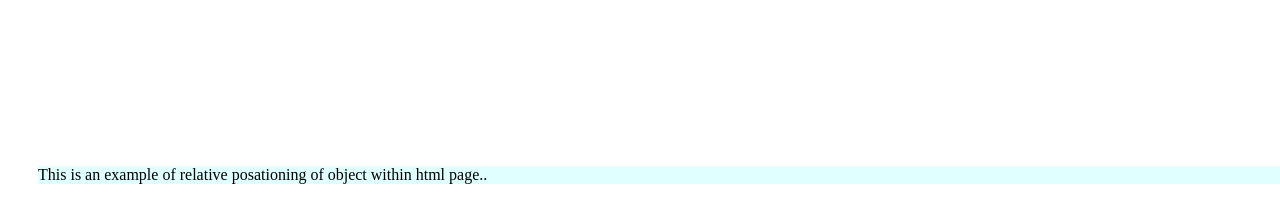
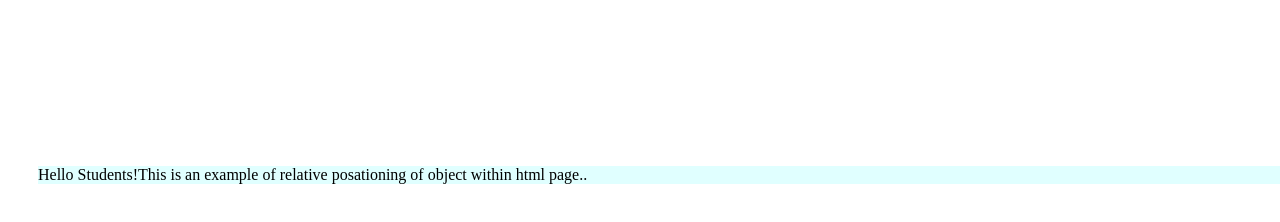
Before and after one commit to WSU-kduncan/s24cicd-hhundie, a plain HTML site: page website/index.html in a window 1280 px wide. Shown: the top 222 px of the page. Drawn offline with Linux system fonts and the light colour scheme.

Commit message:
added massage

```diff
--- a/website/index.html
+++ b/website/index.html
@@ -18,7 +18,7 @@
         <section>
             <main>
                 <article class="relPos">
-                    <p>This is an example of relative posationing of object within html page..</p>
+                    <p>Hello Students!This is an example of relative posationing of object within html page..</p>
                 </article>
             </main>
             <footer></footer>
```
